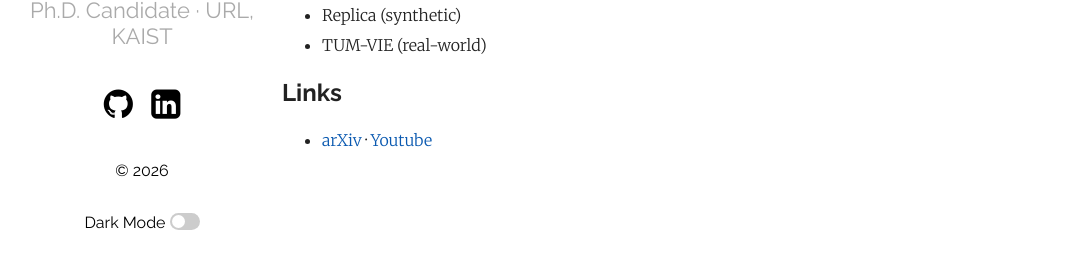
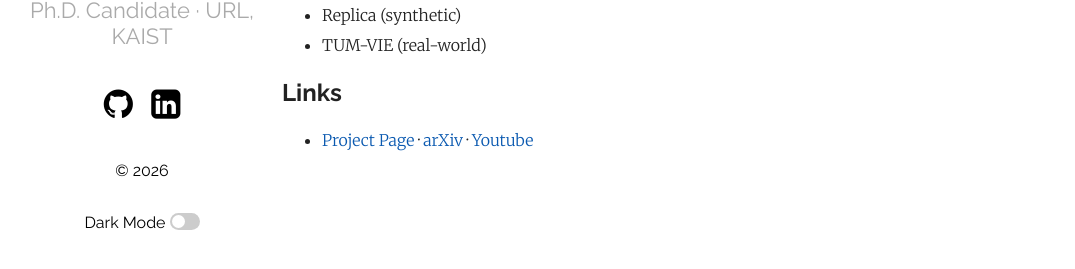
Before and after one commit to YunsooKim/YunsooKim.github.io, a Jekyll site: the page built from projects/e2egs.md, in a window 1280 px wide. Shown: the part 389-658 px from the top of the page, without its empty margins (73-1148 px from the left). Built offline with Jekyll 4.4.1, drawn with Linux system fonts in a browser that asks for light colours.

```diff
--- a/projects/e2egs.md
+++ b/projects/e2egs.md
@@ -24,4 +24,4 @@ Pose-free 3D reconstruction from event camera streams without RGB input or exter
 
 ## Links
 
-- [arXiv](https://arxiv.org/abs/2603.14684) · [Youtube](https://www.youtube.com/watch?v=6oWVDy8yygI&t=13s)
+- [Project Page](https://yunsookim.github.io/E2EGS/) · [arXiv](https://arxiv.org/abs/2603.14684) · [Youtube](https://www.youtube.com/watch?v=6oWVDy8yygI&t=13s)
```
